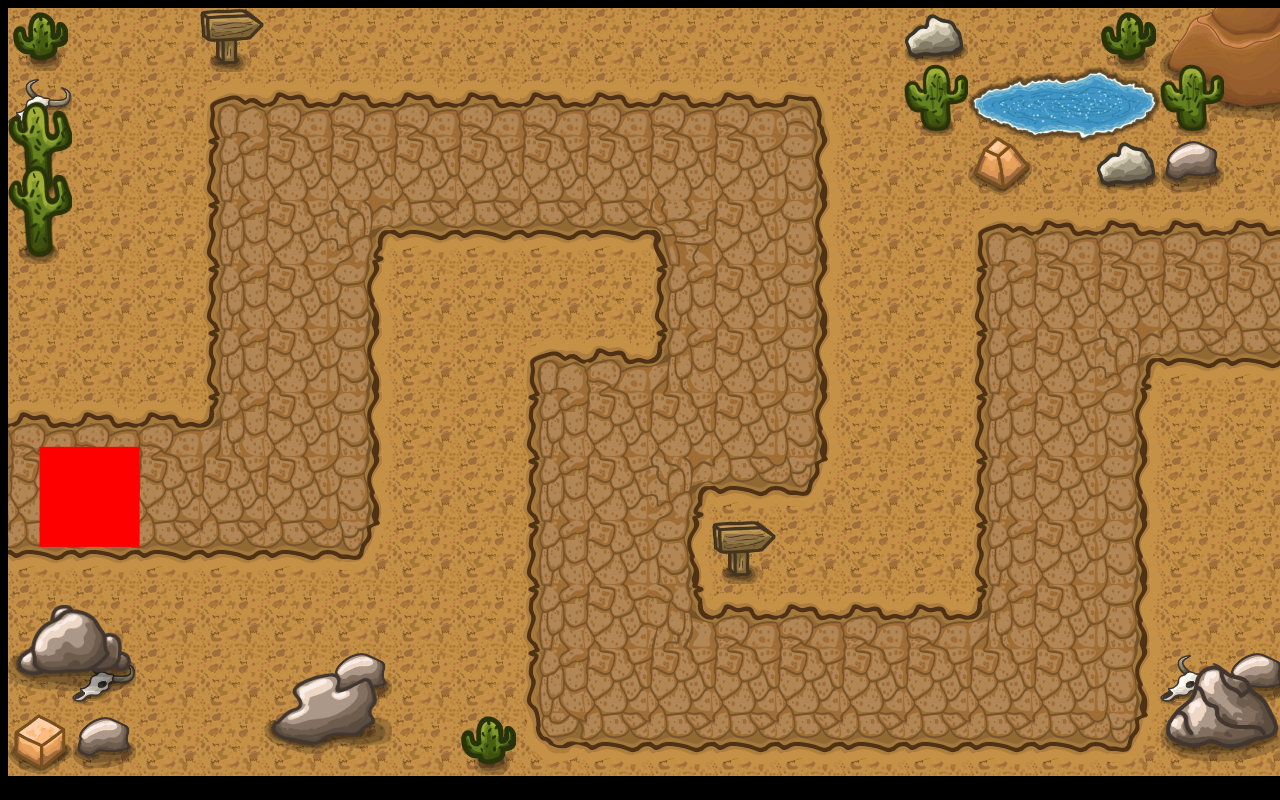
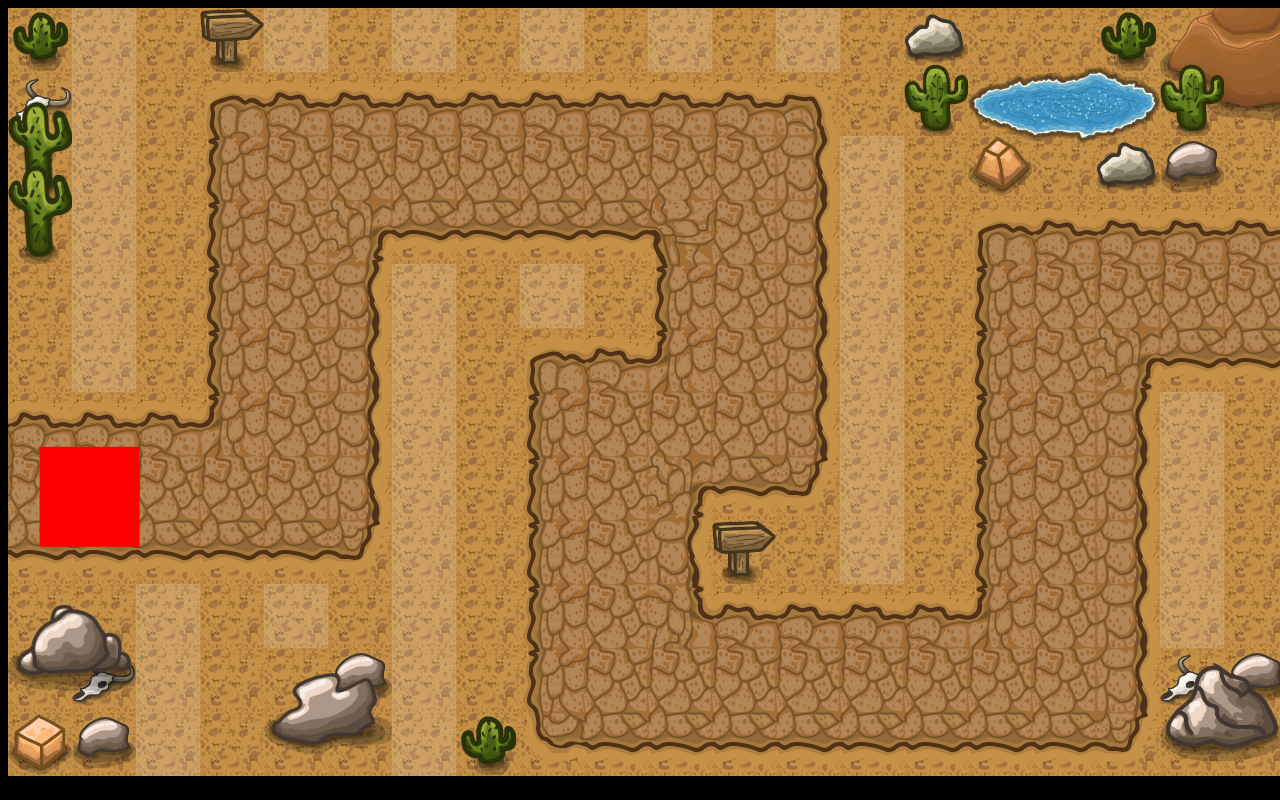
Before and after one commit to Vladut94/tower-defense, a plain HTML site: page index.html in a window 1280 px wide. Drawn offline with Linux system fonts and the light colour scheme.

Commit message:
create placements tiles

```diff
--- a/index.html
+++ b/index.html
@@ -7,6 +7,8 @@
     <title>Tower Defense</title>
     <link rel="stylesheet" href="styles.css">
     <script src="/js/waypoints.js" defer></script>
+    <script src="/js/placementTilesData.js" defer></script>
+    <script src="/js/classes.js" defer></script>
     <script src="/js/index.js" defer></script>
 </head>
 <body>
--- /dev/null
+++ b/js/classes.js
@@ -0,0 +1,67 @@
+class PlacementTile {
+    constructor ({position = {x : 0, y : 0}}) {
+        this.position = position
+        this.size = 64
+        this.color = 'rgba(255, 255, 255, 0.15)'
+    }
+
+    draw() {
+        context.fillStyle = this.color
+        context.fillRect(this.position.x, this.position.y, this.size, this.size)
+    }
+
+    update(mouse) {
+        this.draw()
+
+        if (mouse.x > this.position.x &&
+            mouse.x < this.position.x + this.size &&
+            mouse.y > this.position.y &&
+            mouse.y < this.position.y + this.size
+            ){
+                console.log('colliding');
+                this.color = 'white'
+        }else {
+            this.color = 'rgba(255, 255, 255, 0.15)'
+        }
+    }
+}
+
+class Enemy {
+    constructor({ position = { x: 0, y: 0} }) {
+        this.position = position
+        this.width = 100
+        this.height = 100
+        this.waypointIndex = 0
+        this.center = {
+            x: this.position.x + this.width / 2,
+            y: this.position.y + this.height / 2
+        }
+    }
+
+    draw() {
+        context.fillStyle = 'red';
+        context.fillRect(this.position.x, this.position.y, this.width, this.height);
+    }
+
+    update() {
+        this.draw()
+
+        const waypoint = waypoints[this.waypointIndex]
+        const yDistance = waypoint.y - this.center.y
+        const xDistance = waypoint.x - this.center.x
+        const angle = Math.atan2(yDistance, xDistance)
+        this.position.x += Math.cos(angle)
+        this.position.y += Math.sin(angle)
+        this.center = {
+            x: this.position.x + this.width / 2,
+            y: this.position.y + this.height / 2
+        }
+
+        if ( Math.round(this.center.x) === Math.round(waypoint.x) &&
+             Math.round(this.center.y) === Math.round(waypoint.y) &&
+             this.waypointIndex < waypoints.length - 1
+            ) {
+            this.waypointIndex++
+        }
+    }
+}
--- a/js/index.js
+++ b/js/index.js
@@ -15,46 +15,6 @@ image.onload = () => {
 image.src = 'assets/gameMap.png';
 
 //enemy creation
-class Enemy {
-    constructor({ position = { x: 0, y: 0} }) {
-        this.position = position
-        this.width = 100
-        this.height = 100
-        this.waypointIndex = 0
-        this.center = {
-            x: this.position.x + this.width / 2,
-            y: this.position.y + this.height / 2
-        }
-    }
-
-    draw() {
-        context.fillStyle = 'red';
-        context.fillRect(this.position.x, this.position.y, this.width, this.height);
-    }
-
-    update() {
-        this.draw()
-
-        const waypoint = waypoints[this.waypointIndex]
-        const yDistance = waypoint.y - this.center.y
-        const xDistance = waypoint.x - this.center.x
-        const angle = Math.atan2(yDistance, xDistance)
-        this.position.x += Math.cos(angle)
-        this.position.y += Math.sin(angle)
-        this.center = {
-            x: this.position.x + this.width / 2,
-            y: this.position.y + this.height / 2
-        }
-
-        if ( Math.round(this.center.x) === Math.round(waypoint.x) &&
-             Math.round(this.center.y) === Math.round(waypoint.y) &&
-             this.waypointIndex < waypoints.length - 1
-            ) {
-            this.waypointIndex++
-        }
-    }
-}
-
 const enemies = []
 for (let i = 1; i < 10; i++) {
     const xOffset = i * 150
@@ -63,6 +23,34 @@ for (let i = 1; i < 10; i++) {
     }))
 }
 
+
+
+//placement creation
+const placementTilesData2D = []
+for (let i = 0; i < placementTilesData.length; i += 20) {
+    placementTilesData2D.push(placementTilesData.slice(i, i + 20))
+}
+
+
+
+const placementTiles = [];
+
+placementTilesData2D.forEach((row, y) => {
+    row.forEach((symbol, x) => {
+        if (symbol === 14) {
+            //add building placement tile here
+            placementTiles.push(
+                new PlacementTile({
+                    position: {
+                        x: x * 64,
+                        y: y * 64
+                    }
+                })
+            )
+        }
+    })
+})
+
 function animate() {
     requestAnimationFrame(animate)
 
@@ -70,4 +58,19 @@ function animate() {
     enemies.forEach(enemy => {
         enemy.update()
     })
+
+    placementTiles.forEach(tile => {
+        tile.update(mouse)
+    })
 }
+
+
+const mouse = {
+    x: undefined,
+    y: undefined
+}
+
+window.addEventListener('mousemove', (event) => {
+    mouse.x = event.clientX
+    mouse.y = event.clientY
+})
--- /dev/null
+++ b/js/placementTilesData.js
@@ -0,0 +1,12 @@
+const placementTilesData = [0, 14, 0, 0, 14, 0, 14, 0, 14, 0, 14, 0, 14, 0, 0, 0, 0, 0, 0, 0,
+    0, 14, 0, 0, 0, 0, 0, 0, 0, 0, 0, 0, 0, 0, 0, 0, 0, 0, 0, 0,
+    0, 14, 0, 0, 0, 0, 0, 0, 0, 0, 0, 0, 0, 14, 0, 0, 0, 0, 0, 0,
+    0, 14, 0, 0, 0, 0, 0, 0, 0, 0, 0, 0, 0, 14, 0, 0, 0, 0, 0, 0,
+    0, 14, 0, 0, 0, 0, 14, 0, 14, 0, 0, 0, 0, 14, 0, 0, 0, 0, 0, 0,
+    0, 14, 0, 0, 0, 0, 14, 0, 0, 0, 0, 0, 0, 14, 0, 0, 0, 0, 0, 0,
+    0, 0, 0, 0, 0, 0, 14, 0, 0, 0, 0, 0, 0, 14, 0, 0, 0, 0, 14, 0,
+    0, 0, 0, 0, 0, 0, 14, 0, 0, 0, 0, 0, 0, 14, 0, 0, 0, 0, 14, 0,
+    0, 0, 0, 0, 0, 0, 14, 0, 0, 0, 0, 0, 0, 14, 0, 0, 0, 0, 14, 0,
+    0, 0, 14, 0, 14, 0, 14, 0, 0, 0, 0, 0, 0, 0, 0, 0, 0, 0, 14, 0,
+    0, 0, 14, 0, 0, 0, 14, 0, 0, 0, 0, 0, 0, 0, 0, 0, 0, 0, 0, 0,
+    0, 0, 14, 0, 0, 0, 14, 0, 0, 0, 0, 0, 0, 0, 0, 0, 0, 0, 0, 0]
```
